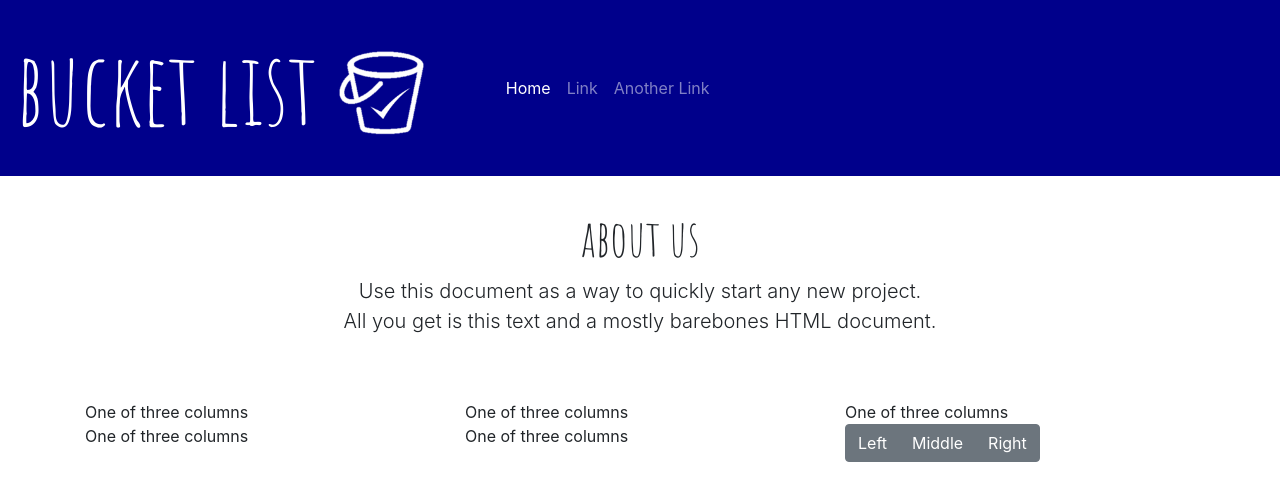
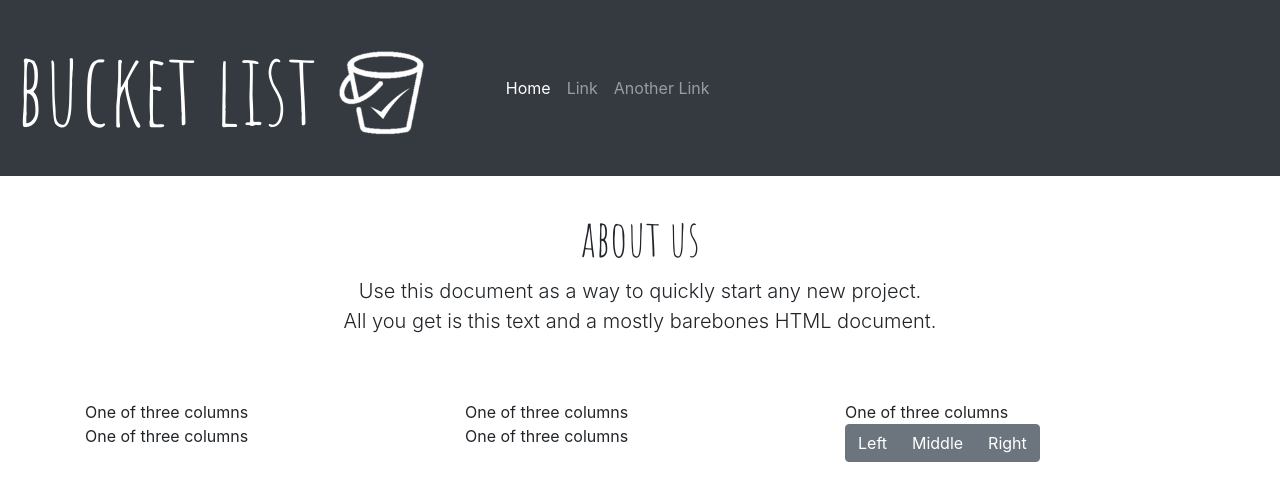
Before and after one commit to saakshisaxena/bucket-list, a plain HTML site: page index.html in a window 1280 px wide. Drawn offline with nearby package versions, Linux system fonts and the light colour scheme.

Commit message:
update index.html and css\styles.css
get rid of colour navbar

```diff
--- a/css/styles.css
+++ b/css/styles.css
@@ -16,4 +16,3 @@ padding-top: 5rem;}
  img {
    width:20%;
 }
-nav{background-color: darkblue}
--- a/index.html
+++ b/index.html
@@ -17,7 +17,7 @@
   </head>
 
   <body>
-    <nav class="navbar navbar-expand-md navbar-dark bg-darkblue fixed-top">
+    <nav class="navbar navbar-expand-md navbar-dark bg-dark fixed-top">
       <a class="navbar-brand" href="#">bucket list
         <img src="images/bucket logo.png"></a>
       <button class="navbar-toggler" type="button" data-toggle="collapse" data-target="#navbarsExampleDefault" aria-controls="navbarsExampleDefault" aria-expanded="false" aria-label="Toggle navigation">
```
